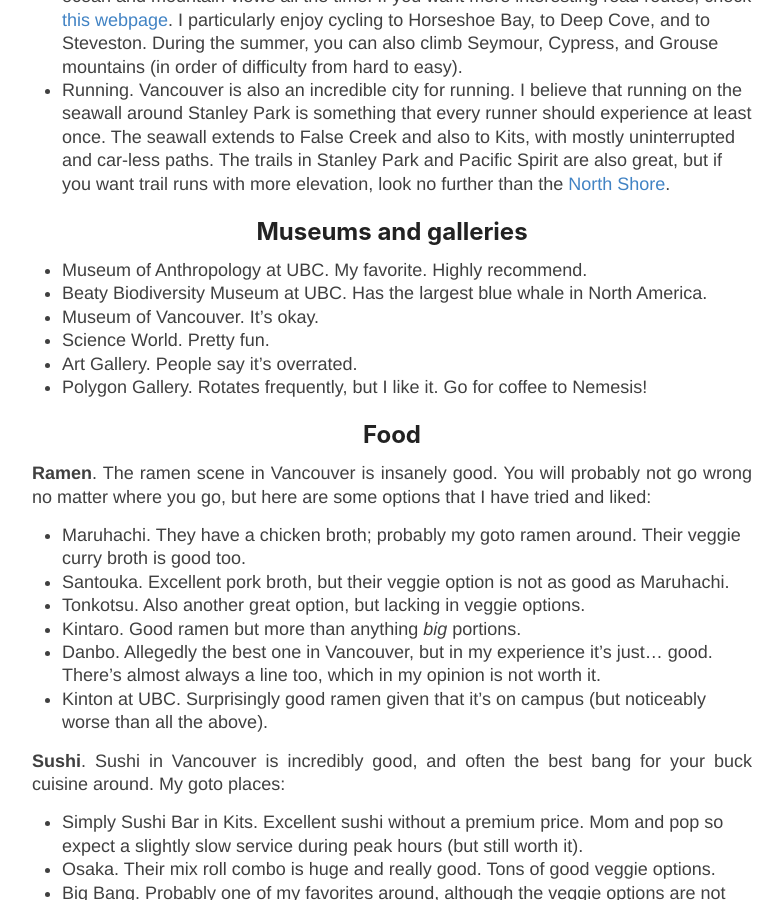
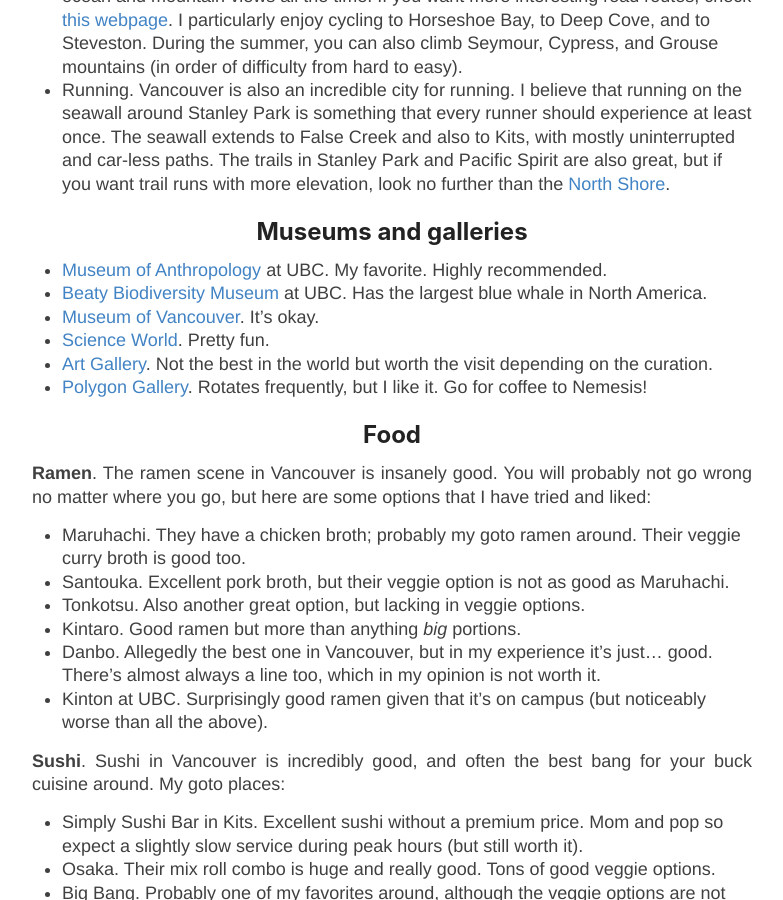
Before and after one commit to giankdiluvi/giankdiluvi.github.io, a Jekyll site: the page built from yvr.md, in a window 1280 px wide and 900 px high, scrolled down 1173 px. Shown: the whole window, without its empty margins (248-1031 px from the left). Built offline with Jekyll 4.4.1, drawn with Linux system fonts in a browser that asks for light colours; nearby versions of some CDN libraries; our own code applies the rules of GitHub Pages for plain Markdown files.

Commit message:
add links to museums and galleries

```diff
--- a/yvr.md
+++ b/yvr.md
@@ -102,12 +102,16 @@
 [North Shore](https://www.trailrunproject.com/directory/8011399/north-shore).
 
 ## Museums and galleries
-- Museum of Anthropology at UBC. My favorite. Highly recommend.
-- Beaty Biodiversity Museum at UBC. Has the largest blue whale in North America.
-- Museum of Vancouver. It's okay.
-- Science World. Pretty fun.
-- Art Gallery. People say it's overrated.
-- Polygon Gallery. Rotates frequently, but I like it. Go for coffee to Nemesis!
+- [Museum of Anthropology](https://visit.ubc.ca/see-and-do/museums-and-art-galleries/museum-of-anthropology/)
+at UBC. My favorite. Highly recommended.
+- [Beaty Biodiversity Museum](https://visit.ubc.ca/see-and-do/museums-and-art-galleries/beaty-biodiversity-museum/) at UBC.
+Has the largest blue whale in North America.
+- [Museum of Vancouver](https://museumofvancouver.ca/). It's okay.
+- [Science World](https://www.scienceworld.ca/). Pretty fun.
+- [Art Gallery](https://www.vanartgallery.bc.ca/).
+Not the best in the world but worth the visit depending on the curation.
+- [Polygon Gallery](https://thepolygon.ca/).
+Rotates frequently, but I like it. Go for coffee to Nemesis!
 
 
 ## Food
```
Also changed, not shown: 2 other files.
